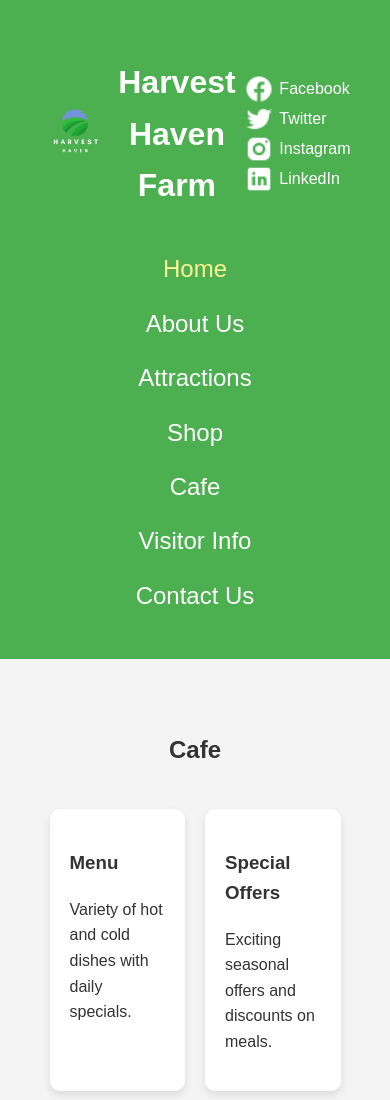
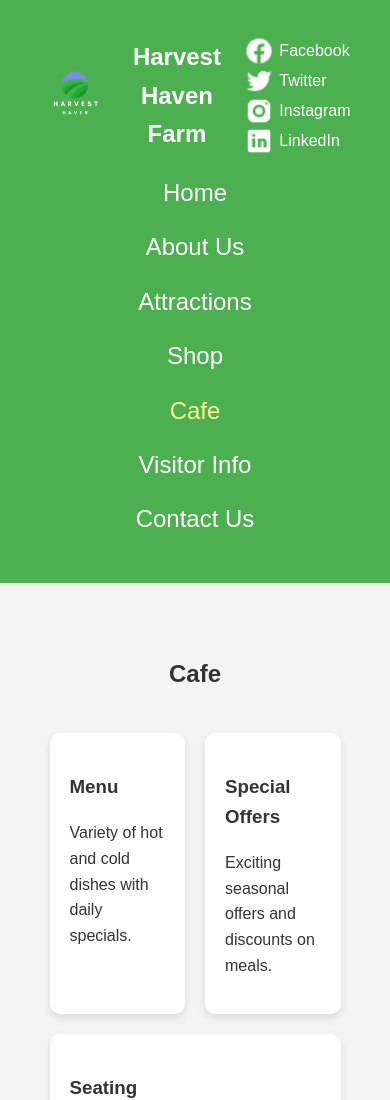
Before and after one commit to Viktor23022891/farm, a plain HTML site: page cafe.html in a window 390 px wide. Shown: the top 1100 px of the page. Drawn offline with nearby package versions, Linux system fonts and the light colour scheme.

Commit message:
fixed websites name

```diff
--- a/cafe.html
+++ b/cafe.html
@@ -21,7 +21,7 @@
               </div>
             </a>
           </div>
-          <h1>Harvest Haven Farm</h1>
+          <h1 class="website-name">Harvest Haven Farm</h1>
           <div class="social-media">
             <a href="https://www.facebook.com/login" class="social-link">
               <img src="./img/facebook-24.png" alt="Facebook" />
@@ -46,11 +46,11 @@
         </div>
         <nav>
           <ul>
-            <li><a href="index.html" class="active">Home</a></li>
+            <li><a href="index.html">Home</a></li>
             <li><a href="about.html">About Us</a></li>
             <li><a href="attractions.html">Attractions</a></li>
             <li><a href="shop.html">Shop</a></li>
-            <li><a href="cafe.html">Cafe</a></li>
+            <li><a href="cafe.html" class="active">Cafe</a></li>
             <li><a href="visitor-info.html">Visitor Info</a></li>
             <li><a href="contact.html">Contact Us</a></li>
           </ul>
--- a/styles.css
+++ b/styles.css
@@ -20,7 +20,7 @@ body {
   width: auto;
 }
 
-h1 {
+h1.website-name {
   margin: 0;
   text-align: center;
   position: relative;
@@ -79,6 +79,7 @@ nav a {
   border-radius: 5px;
   transition: background-color 0.3s ease;
   display: block;
+  position: relative; /* Для позиціонування лінії під посиланням */
 }
 
 nav a:hover {
@@ -102,6 +103,7 @@ nav a:hover::after {
 
 nav a.active {
   color: #fff694;
+  background-color: #4caf50;
 }
 
 .social-media {
@@ -223,7 +225,7 @@ form button:hover {
     font-size: 200%;
     padding: 10px 20px;
   }
-  h1 {
+  h1.website-name {
     font-size: 200%;
   }
   .social-text {
@@ -240,7 +242,7 @@ form button:hover {
     font-size: 150%;
     padding: 8px 15px;
   }
-  h1 {
+  h1.website-name {
     font-size: 150%;
   }
   .social-text {
```
Also changed, not shown: about.html (+3 -3 lines), attractions.html (+3 -3 lines), contact.html (+3 -3 lines), index.html (+2 -4 lines), shop.html (+3 -3 lines), visitor-info.html (+3 -3 lines).
